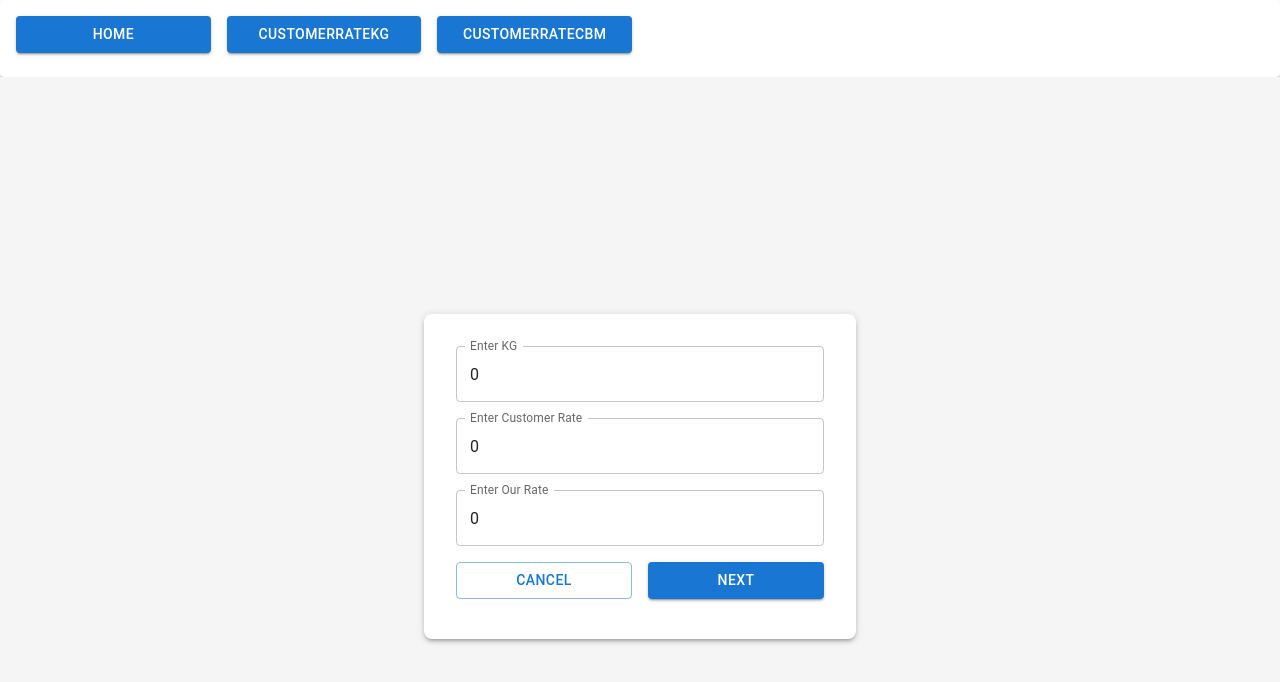
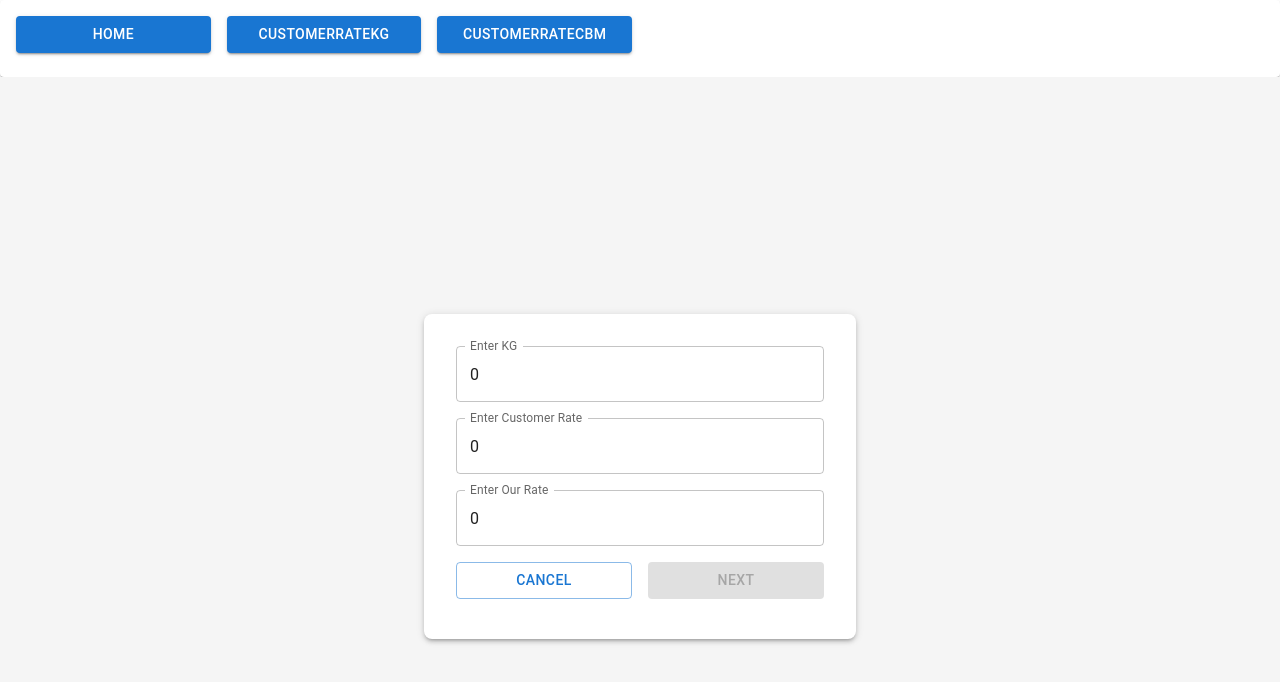
Before and after one commit to irfanshaikh2025/AppuProApp, a React (Create React App) app: page /customerratekg in a window 1280 px wide. Shown: the top 682 px of the page. Built offline with nearby package versions, Linux system fonts and the light colour scheme.

Commit message:
disabled button

```diff
--- a/src/components/CustomerRateKG.jsx
+++ b/src/components/CustomerRateKG.jsx
@@ -69,7 +69,7 @@ export const CustomerRateKG = () => {
             </Grid>
 
             <Grid size={6}>
-              <Button onClick={handleNext} variant="contained" fullWidth>Next</Button>
+              <Button disabled={!(kg && customerRate && ourRate)} onClick={handleNext} variant="contained" fullWidth>Next</Button>
             </Grid>
           </Grid>
 
```
